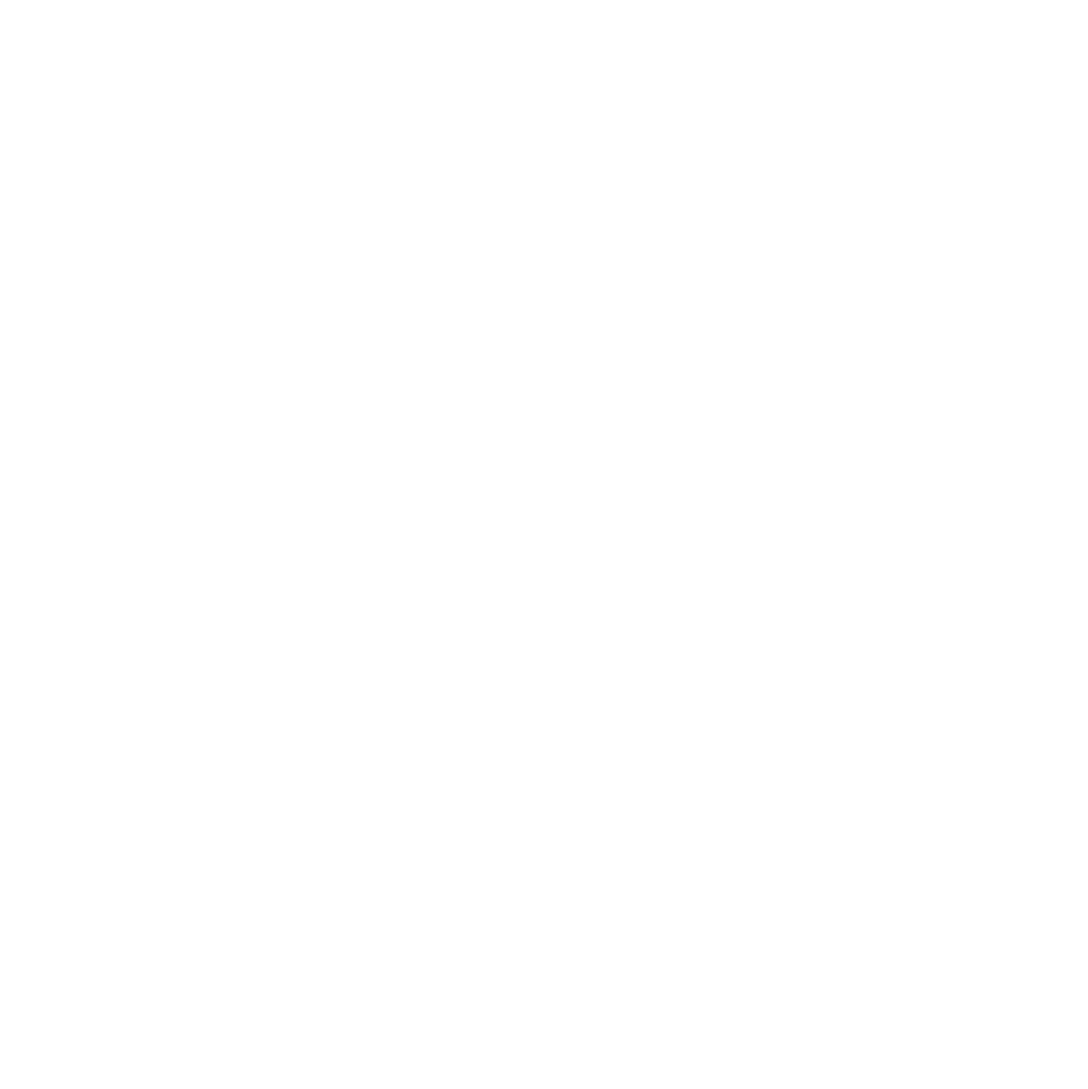
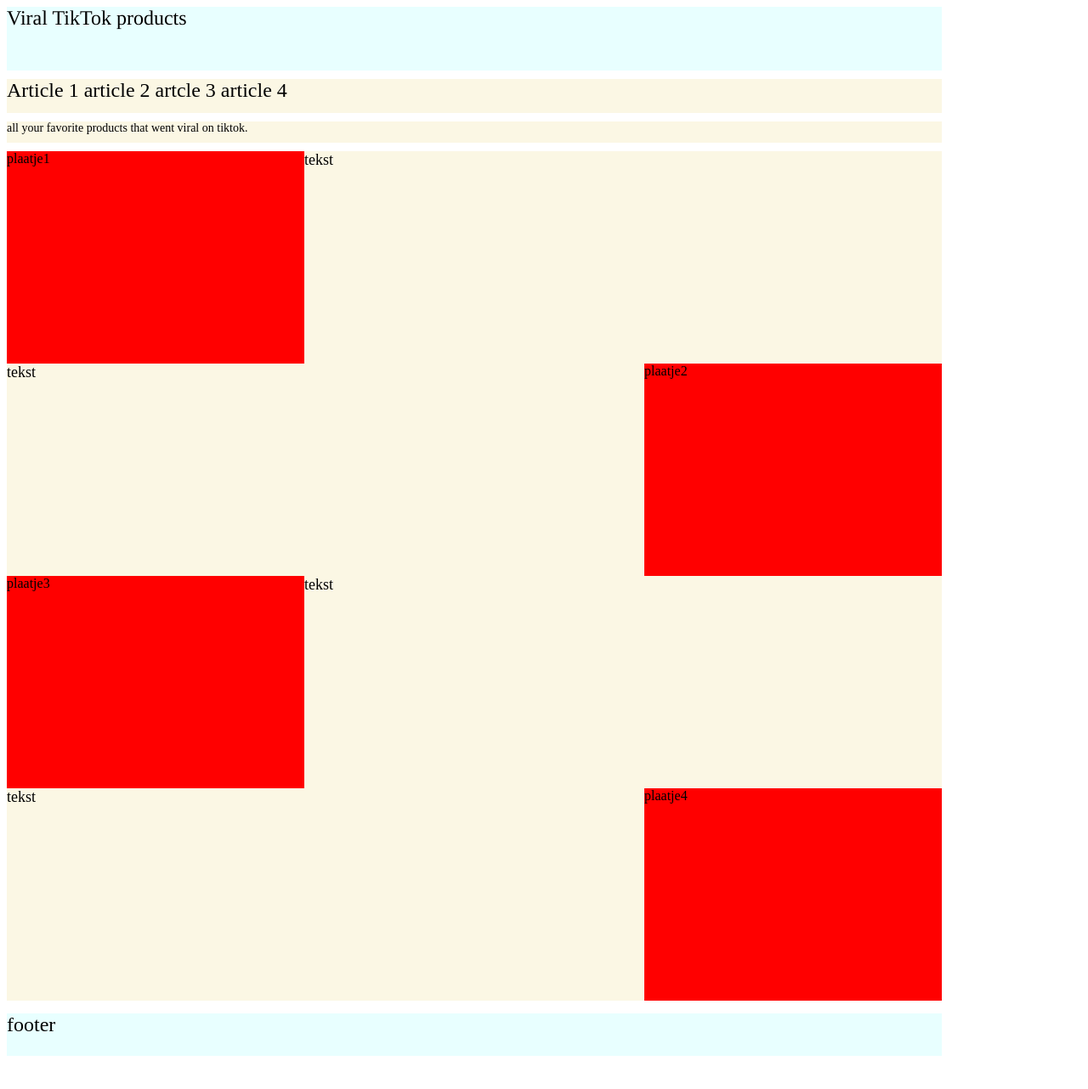
Before and after one commit to BoazChdestroyer/23-24-website-v4c-Boaz-Benz, a plain HTML site: page index.html in a window 1280 px wide. Shown: the whole page at 85% size. Before the commit the page ends 800 px from the top, so only its background shows below. Drawn offline with Linux system fonts and the light colour scheme.

Commit message:
homepagina

```diff
--- a/index.html
+++ b/index.html
@@ -4,11 +4,58 @@
 <head>
   <meta charset="utf-8">
   <meta name="viewport" content="width=device-width">
-  <title>Mijn Website</title>
+  <title>Viral TikTok products</title>
   <link href="style.css" rel="stylesheet" type="text/css" />
 </head>
 
-<body>
+<div id="wrapper">
+
+
+  <body>
+    <header>
+      Viral TikTok products
+    </header>
+
+    <nav class="big">
+      Article 1 article 2 artcle 3 article 4
+    </nav>
+
+
+
+    <article id="boven">
+      all your favorite products that went viral on tiktok.
+    </article>
+    <div id="image1">
+      plaatje1
+    </div>
+    <article class="article-right">
+      tekst
+    </article>
+    <div id="image2">
+      plaatje2
+    </div>
+    <article class="article-left">
+      tekst
+    </article>
+    <div id="image3">
+      plaatje3
+    </div>
+    <article class="article-right">
+      tekst
+    </article>
+    <div id="image4">
+      plaatje4
+    </div>
+    <article class="article-left">
+      tekst
+    </article>
+
+
+
+    <footer>
+      footer
+    </footer>
+</div>
 
 </body>
 
--- a/style.css
+++ b/style.css
@@ -17,3 +17,78 @@
 /************************* YOUR SETTINGS *************************/
 
 /* add your css here, feel free to use comments and order them logically for better readability */
+footer{
+   width: 1100px;
+   height: 50px;
+   color: #000000;
+   background-color: #e8ffff;
+   font-size: 24px;
+   margin: 15px 0px 0px 0px;
+   float: left;
+}
+
+header {
+width: 1100px;
+height: 75px;
+font-family: times;
+color: #000000;
+font-size: 24px;
+background-color: #e8ffff;
+margin: 0px;
+}
+
+nav {
+   width: 1100px;
+   height: 40px;
+   color: #000000;
+   background-color: #fbf7e4ff;
+   font-size: 24px;
+   margin: 10px 0px 10px 0px;
+}
+
+#boven{
+width: 1100px;
+height: 25px;
+font-size: 14px;
+color: #000000;
+background-color: #fbf7e4ff;
+margin: 0px 0px 10px 0px;
+}
+
+article{
+   width: 750px;
+   height: 250px;
+   font-size: 18px;
+   color: #000000;
+   background-color: #fbf7e4ff;
+   margin: 0px;
+}
+
+.article-left {
+float:left;
+}
+
+.article-right {
+float: right;
+}
+
+#image1, #image3{
+   float: left;
+   background-color: red;
+   width: 350px;
+   height: 250px;
+}
+
+#image2, #image4{
+   float: right;
+   background-color: red;
+   width: 350px;
+   height: 250px;
+}
+
+
+
+#wrapper{
+   width: 1100px;
+   height: 1300px;
+}
```
